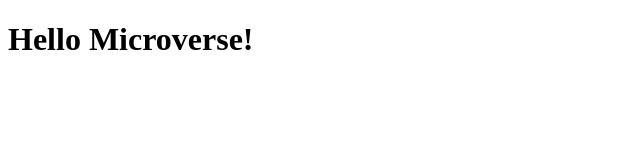
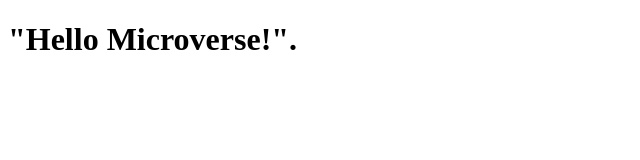
Before and after one commit to ferminmu26/Hello-Microverse, a website: page index.html in a window 1280 px wide. Shown: the whole page, without its empty margins (0-640 px from the left). Drawn offline with Linux system fonts and the light colour scheme.

Commit message:
Update index.html

```diff
--- a/index.html
+++ b/index.html
@@ -4,10 +4,12 @@
     <meta charset="UTF-8">
     <meta http-equiv="X-UA-Compatible" content="IE=edge">
     <meta name="viewport" content="width=device-width, initial-scale=1.0">
-    <link rel="stylesheet" href="styles.css">
+    <link rel="stylesheet" href="style.css">
     <title>Document</title>
 </head>
 <body>
-    <h1 class="class">Hello Microverse!</h1>
-</body>
+    <header class="first">
+        <h1>"Hello Microverse!".</h1>
+    </header>
+ </body>
 </html>
```
